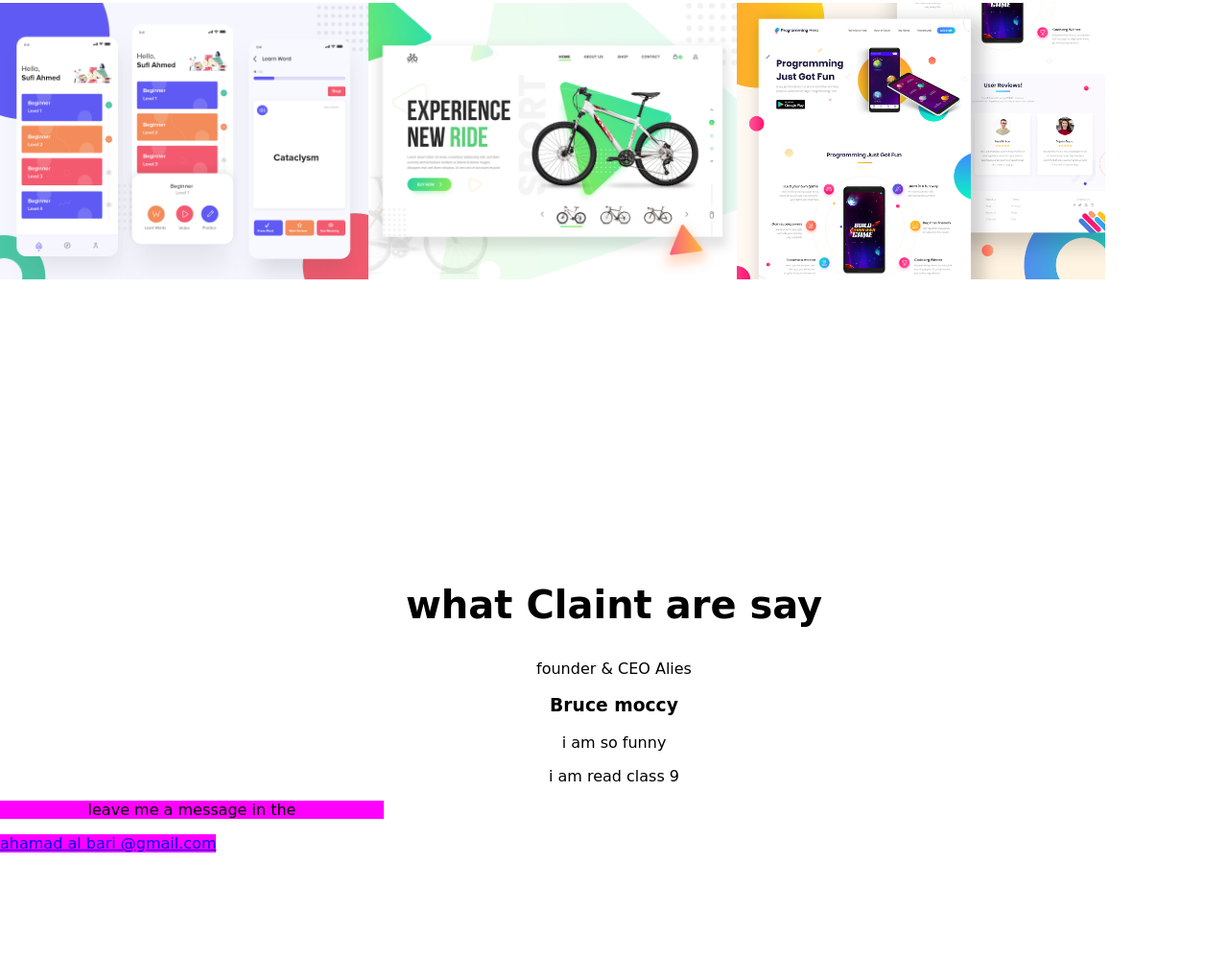
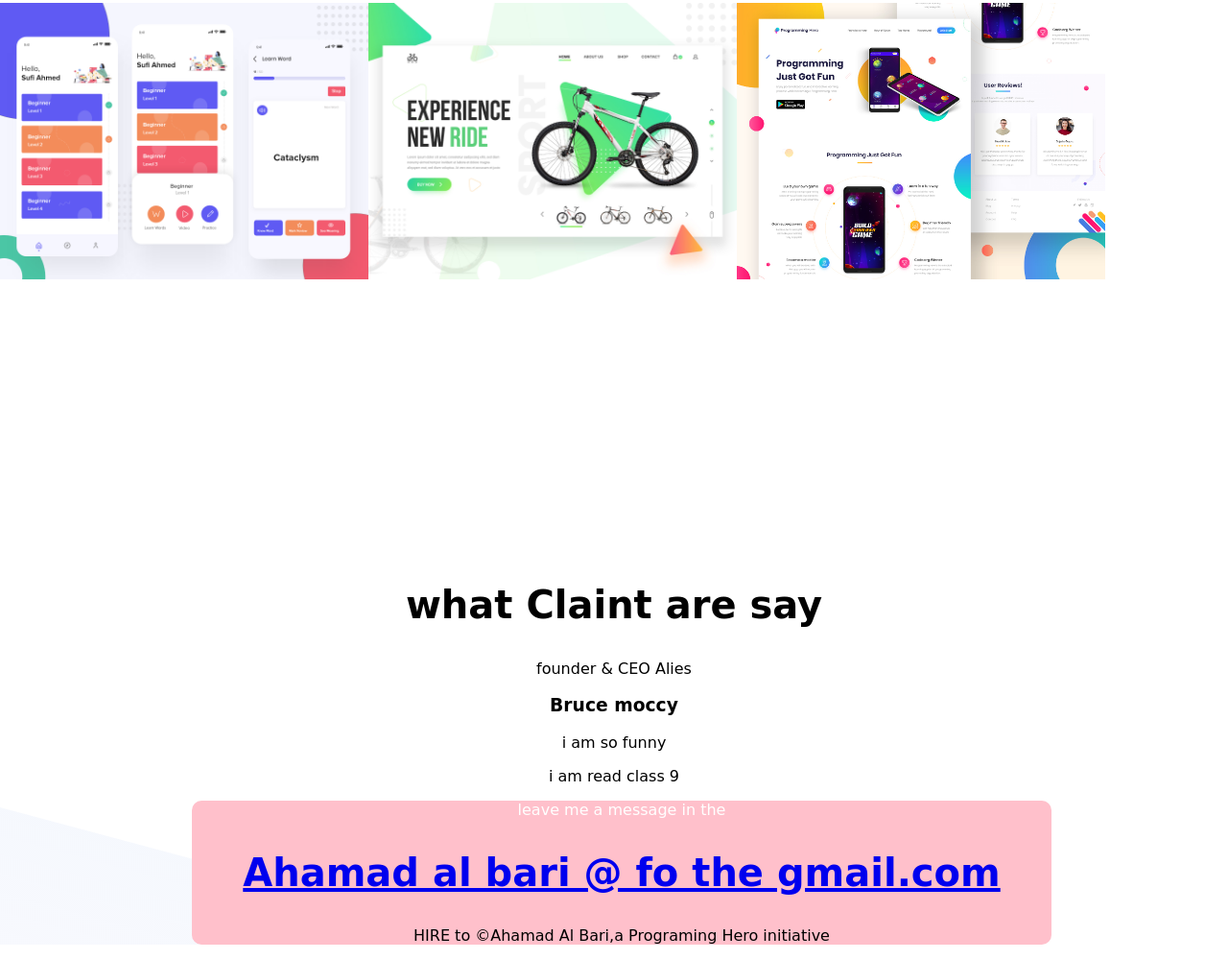
Before and after one commit to ahamadalbari/me-new, a plain HTML site: page index.html in a window 1280 px wide. Shown: the part 1409-2409 px from the top of the page at 96% size. Before the commit the page ends 2297 px from the top, so only its background shows below. Drawn offline with Linux system fonts and the light colour scheme.

Commit message:
finaly I finish my personal web side

```diff
--- a/index.css
+++ b/index.css
@@ -44,7 +44,23 @@ section{
     text-align: center;
 }
 .last{
+    border-radius: 10px;
+    color: white;
+
+}
+.container{
     text-align: center;
-    background-color: fuchsia;
-    width: 400px;
+    background-image: url("images 2/footer-bg.png");
 }
+.count{
+    background-color:pink;
+    border-radius: 10px;
+    width: 70%;
+    align-items: center;
+    margin-left: 200px;
+    margin-right: 200px;
+}
+.last{
+    text-align: center;
+    color: white;
+}
--- a/index.html
+++ b/index.html
@@ -24,9 +24,15 @@
         <div class="half-width">
             <img src="images 2/peter_dream.png" alt="">
         </div>
+        <div class="video">
+            <iframe width="560" height="315" src="https://www.youtube.com/embed/8mMBtYNMeC0" frameborder="0" allow="accelerometer; autoplay; clipboard-write; encrypted-media; gyroscope; picture-in-picture" allowfullscreen></iframe>
+            <div class="sound">
+            <audio controls src="audio and video/lion roar.mp3"></audio>
+        </div>
+        </div>
         <div class="half-width">
             <h2>biography</h2>
-            <p>Lorem ipsum dolor sit amet consectetur, adipisicing elit. Optio corporis assumenda amet harum repellendus. Quas quisquam enim vel veritatis id eius, fugiat repellat! Id eius labore repudiandae? Officiis, nulla doloribus!</p>
+            <p>If I recall correctly, Hulk doesn't "defeat" Fenris, and Loki and the gladiators don't arrive, until after Thor loses his eye, but we imply they are both before. Hijiri 88 (聖やや) 10:10, 29 December 2018 (UTC)</p>
         <a class="link-button" target="_blank" href="https://www.youtube.com/watch?v=6er2Wp-jyOY&list=RD6er2Wp-jyOY&start_radio=1">GOKU</a>
         </div>
     </section>
@@ -40,14 +46,19 @@
     </section>
 
     <footer class="container">
-        <div>
+        <div class="sound">
+            <audio src=""></audio>
+        </div>
+
             <h2 class="footer">what Claint are say</h2>
             <p class="footer">founder & CEO Alies</p>
             <h3 class="footer">Bruce moccy</h3>
             <p class="footer">i am so funny</p>
             <p class="footer">i am read class 9</p>
+        <div class="count">
             <p class="last">leave me a message in the</p>
-            <a class="last" href="https://mail.google.com/mail/u/0/#inbox">ahamad al bari @gmail.com</a>
+            <h2 class="last" > <a href="https://mail.google.com/mail/u/0/#inbox">Ahamad al bari @ fo the gmail.com</a></h2>
+            <p>HIRE to ©Ahamad Al Bari,a Programing Hero initiative</p>
         </div>
     </footer>
 </body>
```
